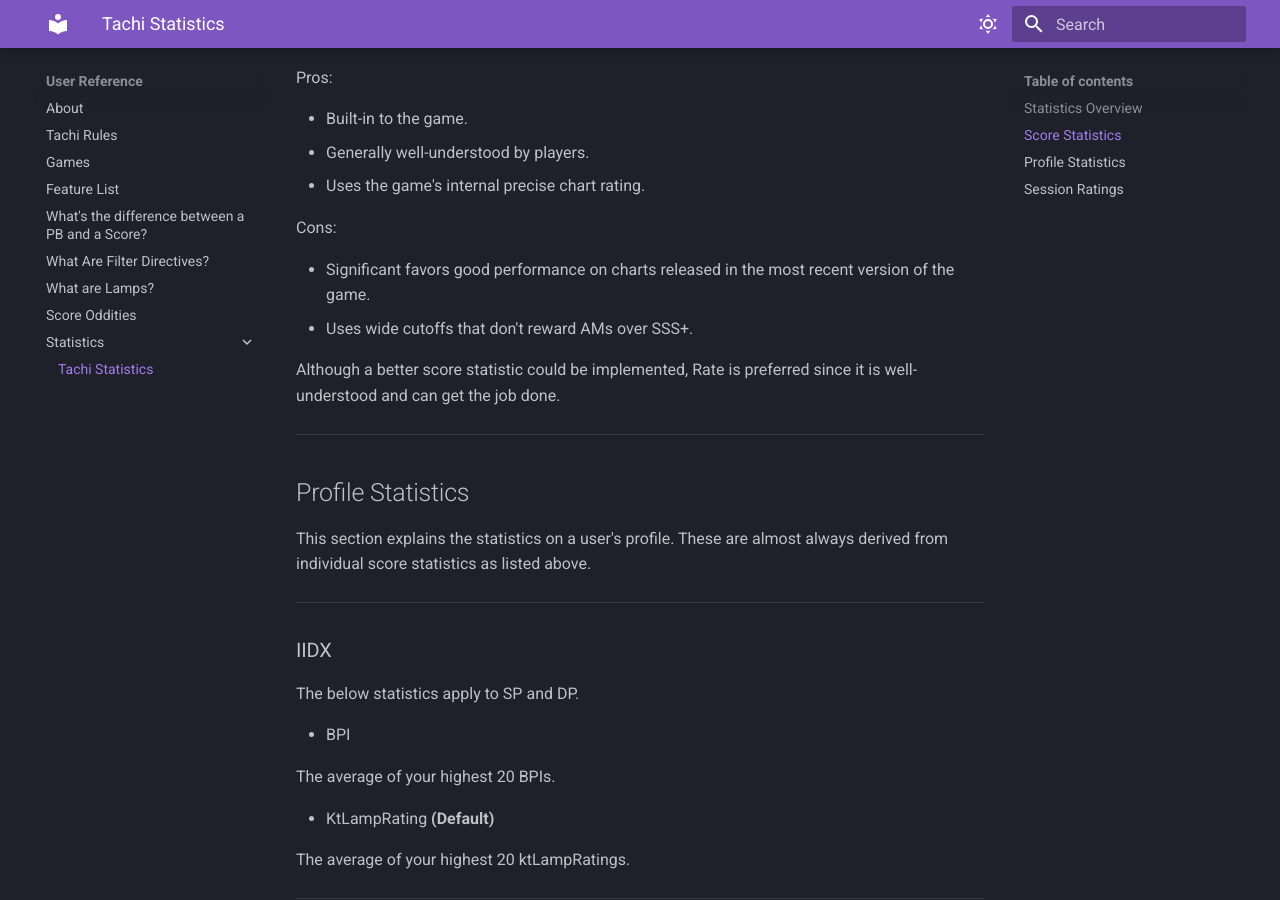
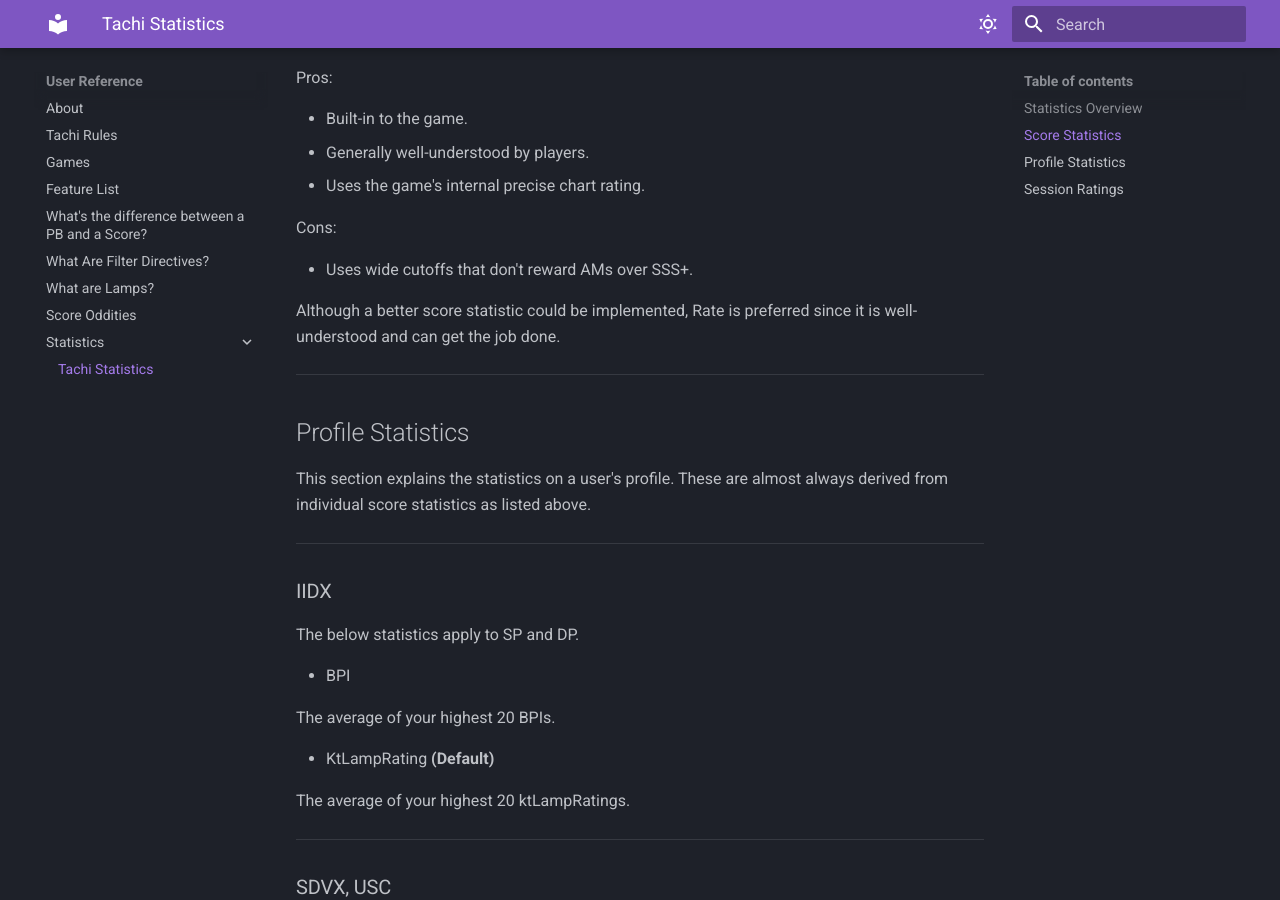
Before and after one commit to zkrising/Tachi, an MkDocs documentation site: the page built from docs/docs/user/stats/tachi.md, in a window 1280 px wide and 900 px high, scrolled down 6348 px. Built offline with MkDocs 1.6.1 and Material for MkDocs 9.7.7, drawn with Linux system fonts in a browser that asks for light colours.

Commit message:
remove song-level wacca info about song version
This con is not a property of a per-chart PB rating, it's a con of the profile-level rating.

```diff
--- a/docs/docs/user/stats/tachi.md
+++ b/docs/docs/user/stats/tachi.md
@@ -371,8 +371,6 @@
 
 Cons:
 
-- Significant favors good performance on charts released in
-  the most recent version of the game.
 - Uses wide cutoffs that don't reward AMs over SSS+.
 
 Although a better score statistic could be implemented, Rate
```
